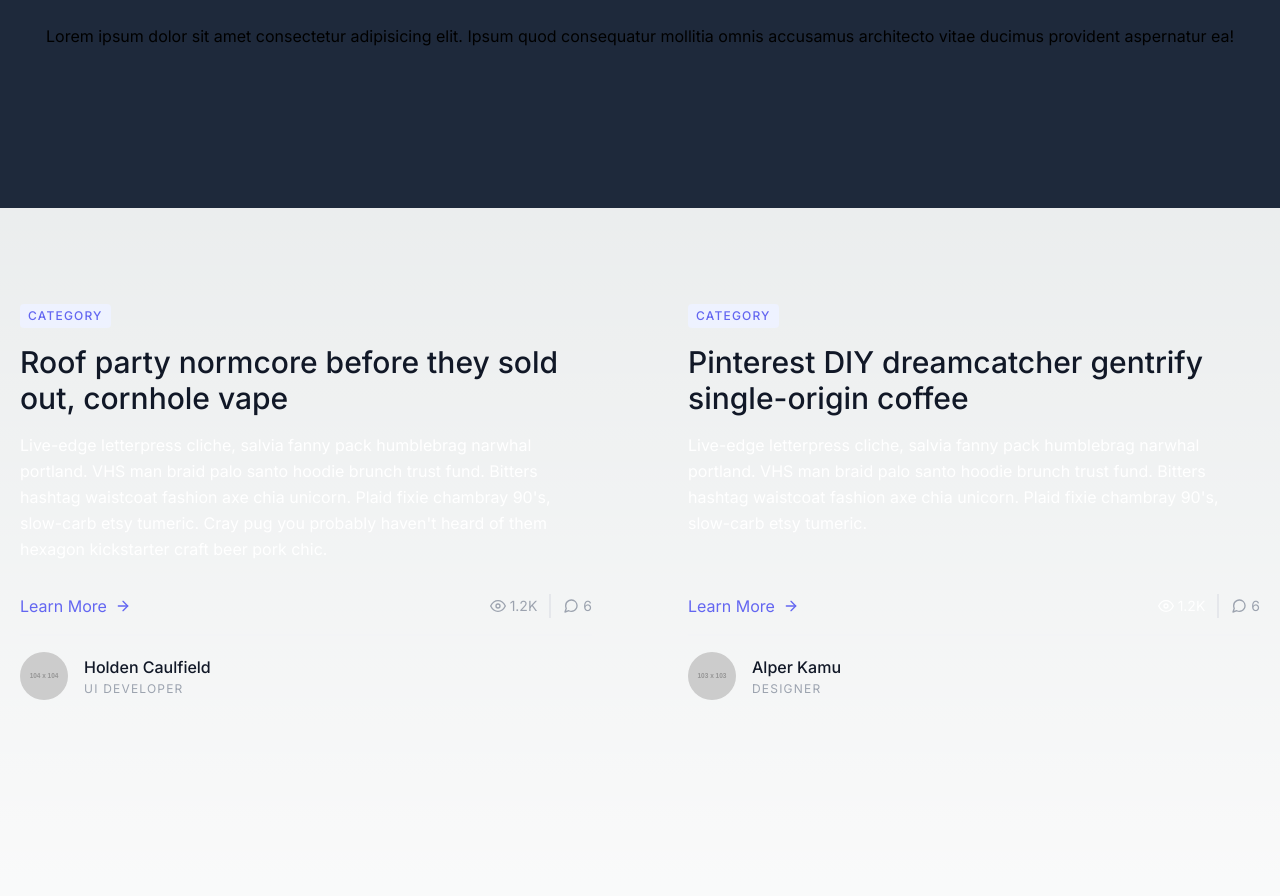
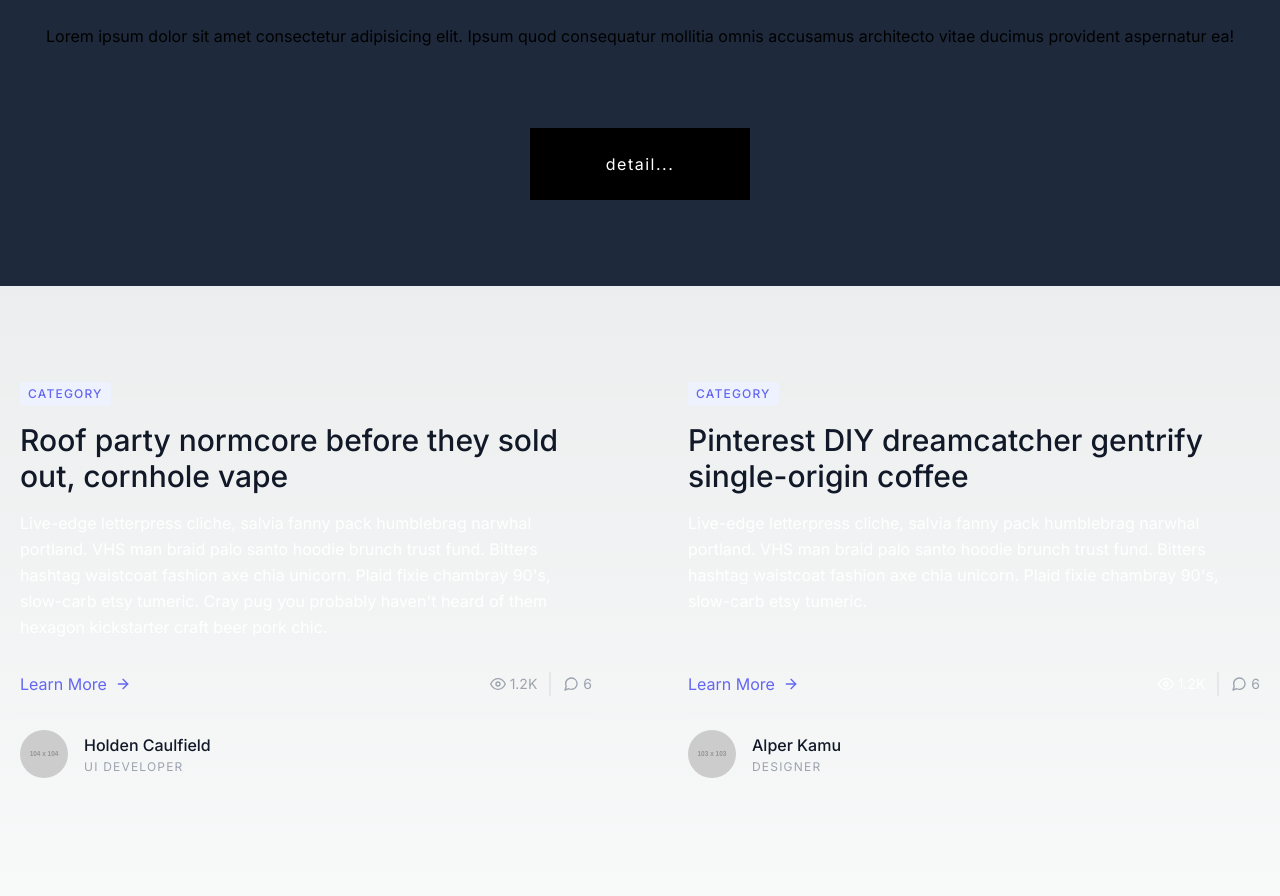
Before and after one commit to kentarokk/blue_city_static_website, a Next.js app: page / in a window 1280 px wide. Shown: the part 791-1687 px from the top of the page. Built offline with nearby package versions, Linux system fonts and the light colour scheme.

Commit message:
add/ animation button

```diff
--- /dev/null
+++ b/src/components/AnimationButton/AnimationButton.module.css
@@ -0,0 +1,63 @@
+.btn_animation {
+  display: inline-block;
+  text-decoration: none;
+  color: #fff;
+  font-weight: 400;
+  background-color: #000;
+  letter-spacing: 1.5px;
+  width: 220px;
+  text-align: center;
+  padding: 24px;
+  position: relative;
+  opacity: 1 !important;
+  transition: all 0.4s;
+  overflow: hidden;
+  border: none;
+}
+.btn_animation:before {
+  content: "";
+  display: block;
+  width: 220px;
+  height: 220px;
+  background-color: #fff;
+  border-radius: 100%;
+  position: absolute;
+  left: 0;
+  bottom: 0;
+  transform: translate(-100%, 100%);
+  transition: all 0.4s;
+  pointer-events: none;
+}
+/* .btn_animation:after {
+  content: "";
+  width: 8px;
+  height: 8px;
+  background-color: #fff;
+  border-radius: 100%;
+  position: absolute;
+  top: 50%;
+  transform: translateY(-50%);
+  right: 18px;
+  transition: all 0.4s;
+} */
+.btn_animation:hover {
+  color: #000;
+  box-shadow: 0px 10px 20px rgba(0, 0, 0, 0.2);
+}
+/* .btn_animation:hover:after {
+  width: 0;
+  height: 0;
+  border-radius: 0;
+  background-color: transparent;
+  border-style: solid;
+  border-width: 5px 0 5px 6px;
+  border-color: transparent transparent transparent #fff;
+  right: 12px;
+} */
+.btn_animation:hover:before {
+  transform: translate(-12px, 60px);
+}
+.btn_animation span {
+  position: relative;
+  z-index: 99;
+}
--- /dev/null
+++ b/src/components/AnimationButton/AnimationButton.tsx
@@ -0,0 +1,18 @@
+import { ReactNode, FC } from "react";
+import style from "./AnimationButton.module.css";
+
+type Props = {
+  children: ReactNode;
+};
+
+const AnimationButton: FC<Props> = (props) => {
+  return (
+    <div className="text-center pt-40px">
+      <span className={style.btn_animation}>
+        <span>{props.children}</span>
+      </span>
+    </div>
+  );
+};
+
+export default AnimationButton;
--- a/src/components/ThisIsSection.tsx
+++ b/src/components/ThisIsSection.tsx
@@ -1,4 +1,5 @@
 import React from "react";
+import AnimationButton from "./AnimationButton/AnimationButton";
 
 const ThisIsSection = () => {
   return (
@@ -12,6 +13,7 @@ const ThisIsSection = () => {
             provident aspernatur ea!
           </h3>
         </div>
+        <AnimationButton>detail...</AnimationButton>
       </div>
     </section>
   );
```
